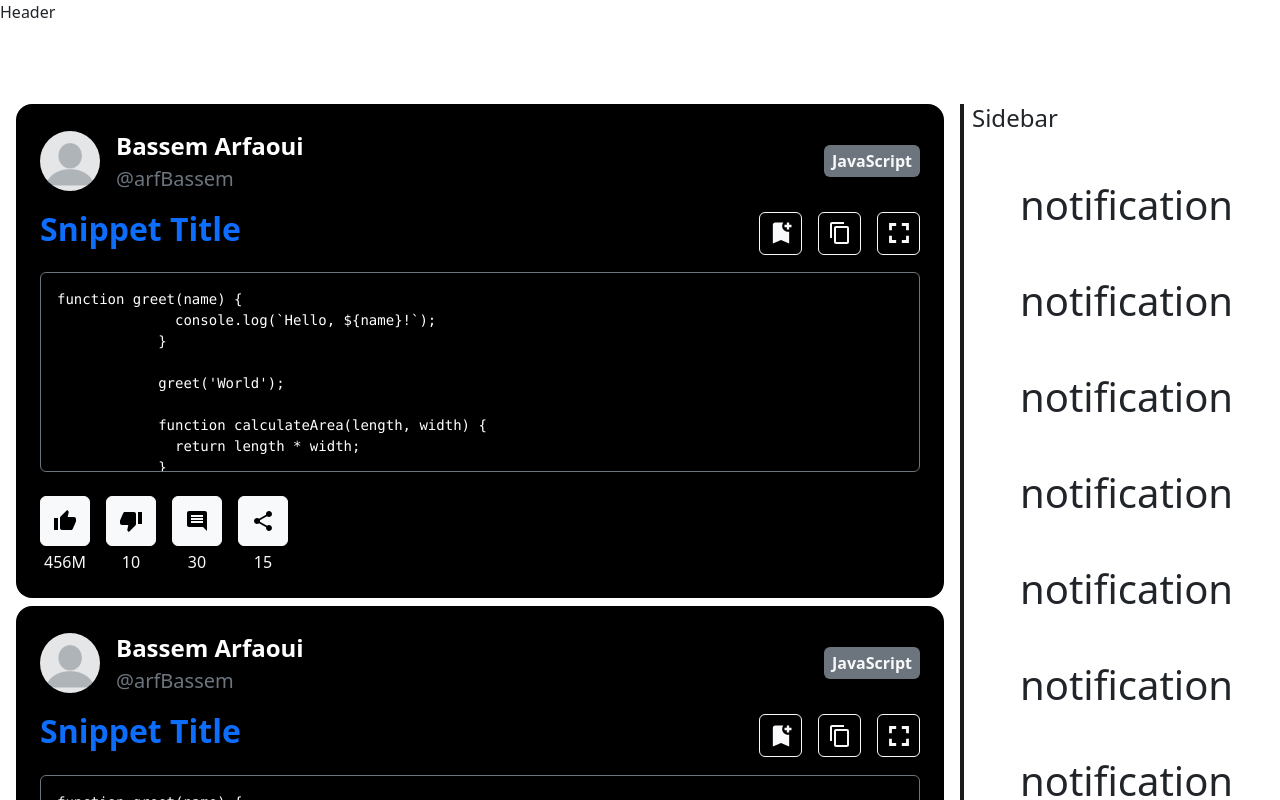
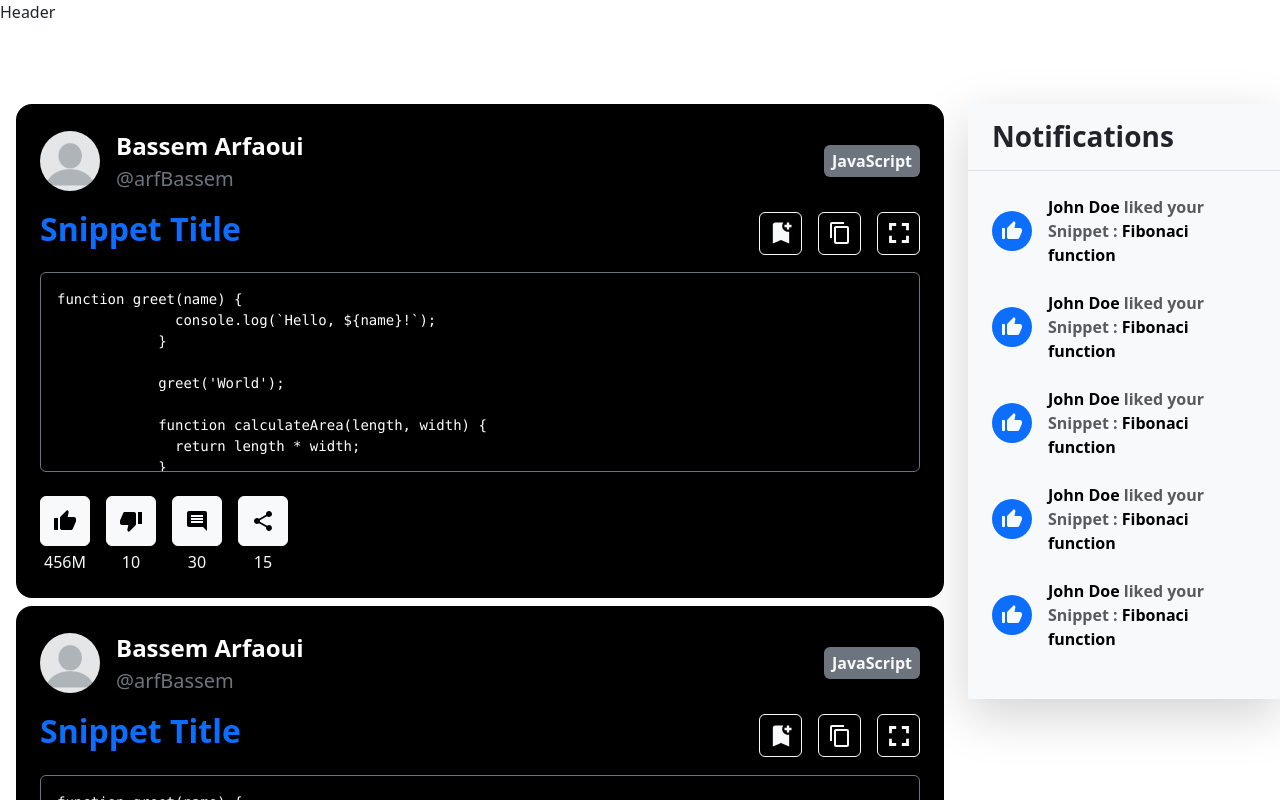
Before and after one commit to BassemArfaoui/SnippetUp-2.0, a React (Create React App) app: page / in a window 1280 px wide. Built offline with nearby package versions, Linux system fonts and the light colour scheme.

Commit message:
finish like noti

```diff
--- a/src/components/main/FeedSide.jsx
+++ b/src/components/main/FeedSide.jsx
@@ -1,7 +1,6 @@
 import React from 'react'
 import './styles/Feed.css'
 import Post from '../parts/Post'
-
 function FeedSide() {
   return (
     <div className="col-lg-9 p-0">
--- a/src/components/main/NotificationSide.jsx
+++ b/src/components/main/NotificationSide.jsx
@@ -1,32 +1,135 @@
-import React from 'react'
-import './styles/Notifications.css'
+import React from 'react';
+import Notification from '../parts/Notification';
 
-function NotificationSide() {
+
+
+export default function NotificationSide() {
   return (
     <div class="col-lg-3 p-0 d-none d-lg-block">
       <div class="notification-side ps-2">
-        <h4>Sidebar</h4>
-        <h1 className='m-5'>notification</h1>
-        <h1 className='m-5'>notification</h1>
-        <h1 className='m-5'>notification</h1>
-        <h1 className='m-5'>notification</h1>
-        <h1 className='m-5'>notification</h1>
-        <h1 className='m-5'>notification</h1>
-        <h1 className='m-5'>notification</h1>
-        <h1 className='m-5'>notification</h1>
-        <h1 className='m-5'>notification</h1>
-        <h1 className='m-5'>notification</h1>
-        <h1 className='m-5'>notification</h1>
-        <h1 className='m-5'>notification</h1>
-        <h1 className='m-5'>notification</h1>
-        <h1 className='m-5'>notification</h1>
-        <h1 className='m-5'>notification</h1>
-        <h1 className='m-5'>notification</h1>
-        <h1 className='m-5'>notification</h1>
-        <h1 className='m-5'>notification</h1>
+        <div className="h-100 bg-light shadow-lg z-50">
+          <div className="d-flex align-items-center justify-content-between px-4 py-3 border-bottom">
+            <h2 className="h3 fw-bold mb-0">Notifications</h2>
+          </div>
+          <div className="p-4 overflow-auto" style={{ maxHeight: 'calc(100% - 58px)' }}>
+             <Notification type='like'/>
+             <Notification type='like'/>
+             <Notification type='like'/>
+             <Notification type='like'/>
+             <Notification type='like'/>
+
+
+          </div>
+        </div>
       </div>
     </div>
   );
 }
 
-export default NotificationSide
+function BellIcon(props) {
+  return (
+    <svg
+      {...props}
+      xmlns="http://www.w3.org/2000/svg"
+      width="24"
+      height="24"
+      viewBox="0 0 24 24"
+      fill="none"
+      stroke="currentColor"
+      strokeWidth="2"
+      strokeLinecap="round"
+      strokeLinejoin="round"
+    >
+      <path d="M6 8a6 6 0 0 1 12 0c0 7 3 9 3 9H3s3-2 3-9" />
+      <path d="M10.3 21a1.94 1.94 0 0 0 3.4 0" />
+    </svg>
+  )
+}
+
+
+function CalendarIcon(props) {
+  return (
+    <svg
+      {...props}
+      xmlns="http://www.w3.org/2000/svg"
+      width="24"
+      height="24"
+      viewBox="0 0 24 24"
+      fill="none"
+      stroke="currentColor"
+      strokeWidth="2"
+      strokeLinecap="round"
+      strokeLinejoin="round"
+    >
+      <path d="M8 2v4" />
+      <path d="M16 2v4" />
+      <rect width="18" height="18" x="3" y="4" rx="2" />
+      <path d="M3 10h18" />
+    </svg>
+  )
+}
+
+
+function MailIcon(props) {
+  return (
+    <svg
+      {...props}
+      xmlns="http://www.w3.org/2000/svg"
+      width="24"
+      height="24"
+      viewBox="0 0 24 24"
+      fill="none"
+      stroke="currentColor"
+      strokeWidth="2"
+      strokeLinecap="round"
+      strokeLinejoin="round"
+    >
+      <rect width="20" height="16" x="2" y="4" rx="2" />
+      <path d="m22 7-8.97 5.7a1.94 1.94 0 0 1-2.06 0L2 7" />
+    </svg>
+  )
+}
+
+
+function PackageIcon(props) {
+  return (
+    <svg
+      {...props}
+      xmlns="http://www.w3.org/2000/svg"
+      width="24"
+      height="24"
+      viewBox="0 0 24 24"
+      fill="none"
+      stroke="currentColor"
+      strokeWidth="2"
+      strokeLinecap="round"
+      strokeLinejoin="round"
+    >
+      <path d="m7.5 4.27 9 5.15" />
+      <path d="M21 8a2 2 0 0 0-1-1.73l-7-4a2 2 0 0 0-2 0l-7 4A2 2 0 0 0 3 8v8a2 2 0 0 0 1 1.73l7 4a2 2 0 0 0 2 0l7-4A2 2 0 0 0 21 16Z" />
+      <path d="m3.3 7 8.7 5 8.7-5" />
+      <path d="M12 22V12" />
+    </svg>
+  )
+}
+
+
+function XIcon(props) {
+  return (
+    <svg
+      {...props}
+      xmlns="http://www.w3.org/2000/svg"
+      width="24"
+      height="24"
+      viewBox="0 0 24 24"
+      fill="none"
+      stroke="currentColor"
+      strokeWidth="2"
+      strokeLinecap="round"
+      strokeLinejoin="round"
+    >
+      <path d="M18 6 6 18" />
+      <path d="m6 6 12 12" />
+    </svg>
+  )
+}
--- /dev/null
+++ b/src/components/parts/Notification.jsx
@@ -0,0 +1,38 @@
+import React from 'react'
+import ThumbUpAltIcon from '@mui/icons-material/ThumbUpAlt';
+import './styles/Notification.css'
+
+
+function Notification(props) {
+    const userName='John Doe';
+    const SnippetTitle='Fibonaci function'
+  return (
+    <div>
+        {
+            props.type==='like' &&
+            <div className="d-flex align-items-center justify-content-center gap-3 mb-4">
+              <div className="noti-btn bg-primary text-light rounded-circle d-flex align-items-center justify-content-center px-2" style={{width:'40px',height:'40px'}}>
+                <ThumbUpAltIcon />
+              </div>
+              <div className='w-100'>
+                <p className="text-muted mb-0 fw-bold"><strong className='text-black'>{userName}</strong> liked your Snippet : <strong className='text-black'>{SnippetTitle}</strong></p>
+              </div>
+            </div>
+        }
+
+        {
+            props.type==='comment' &&
+            <div className="d-flex align-items-center justify-content-center gap-3 mb-4">
+              <div className="noti-btn bg-primary text-light rounded-circle d-flex align-items-center justify-content-center px-2" style={{width:'40px',height:'40px'}}>
+                <ThumbUpAltIcon />
+              </div>
+              <div className='w-100'>
+                <p className="text-muted mb-0 fw-bold"><strong className='text-black'>{userName}</strong> Commented on your Snippet : <strong className='text-black'>{SnippetTitle}</strong></p>
+              </div>
+            </div>
+        }
+    </div>
+  )
+}
+
+export default Notification
--- /dev/null
+++ b/src/components/parts/styles/Notification.css
@@ -0,0 +1,4 @@
+.noti-btn
+{
+
+}
```
